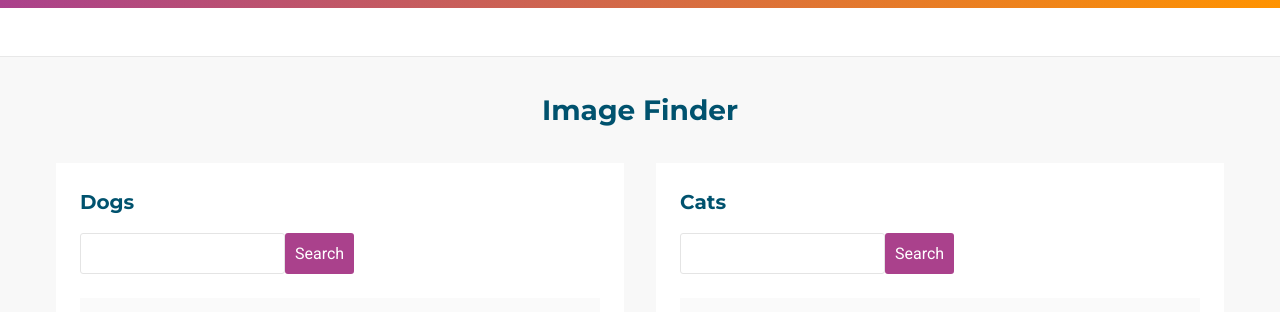
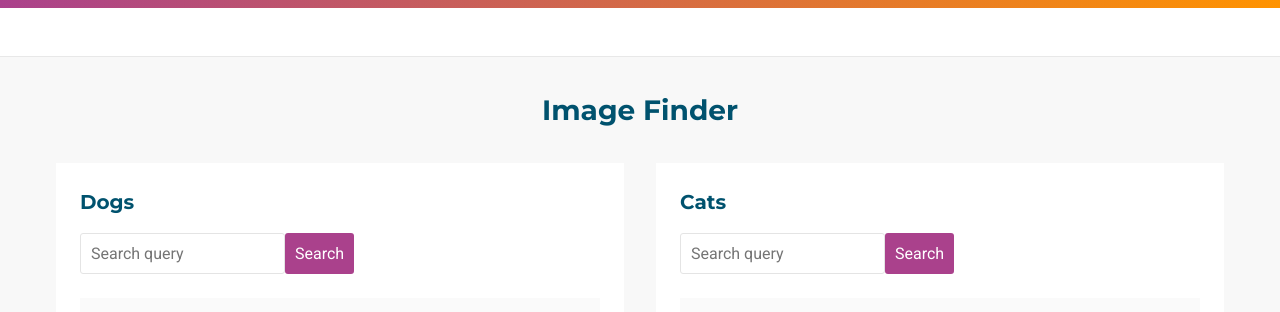
Before and after one commit to Jasonkoolman/react-image-finder, a React (Create React App) app: page / in a window 1280 px wide. Shown: the top 312 px of the page. Built offline with nearby package versions, Linux system fonts and the light colour scheme.

Commit message:
fix: Show missing input placeholder prop

```diff
--- a/src/components/shared/Button.js
+++ b/src/components/shared/Button.js
@@ -4,7 +4,7 @@ const Button = ({ type, disabled, onClick, children }) => {
   return (
     <button
         className="btn"
-        type={type || 'button'}
+        type={type || "button"}
         disabled={disabled}
         onClick={onClick}>
       { children }
--- a/src/components/shared/Input.js
+++ b/src/components/shared/Input.js
@@ -1,10 +1,11 @@
 import React from 'react';
 
-const Input = ({ type, required, disabled, onChange }) => {
+const Input = ({ type, placeholder, required, disabled, onChange }) => {
   return (
     <input
         className="input"
         type={type || "text"}
+        placeholder={placeholder}
         required={required}
         disabled={disabled}
         onChange={onChange}/>
--- a/src/components/shared/SearchForm.js
+++ b/src/components/shared/SearchForm.js
@@ -21,8 +21,8 @@ class SearchForm extends Component {
 
     return (
       <form className="search-form" onSubmit={submit}>
-        <Input className="input" type="search" placeholder="Search query" disabled={disabled} onChange={setQuery} />
-        <Button className="btn" type="submit">Search</Button>
+        <Input type="search" placeholder="Search query" disabled={disabled} onChange={setQuery} />
+        <Button type="submit">Search</Button>
       </form>
     );
   }
```
